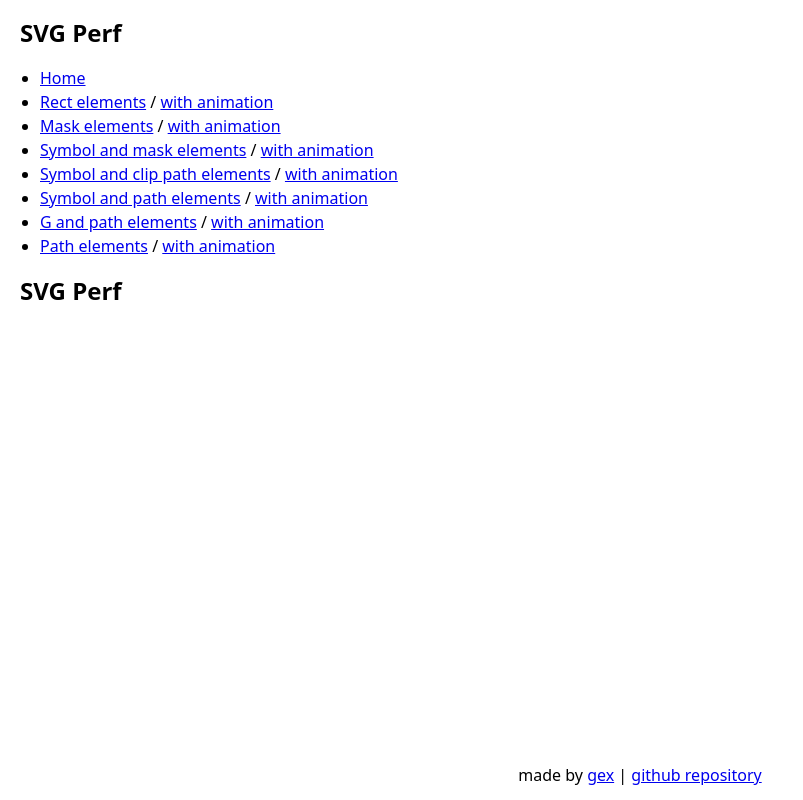
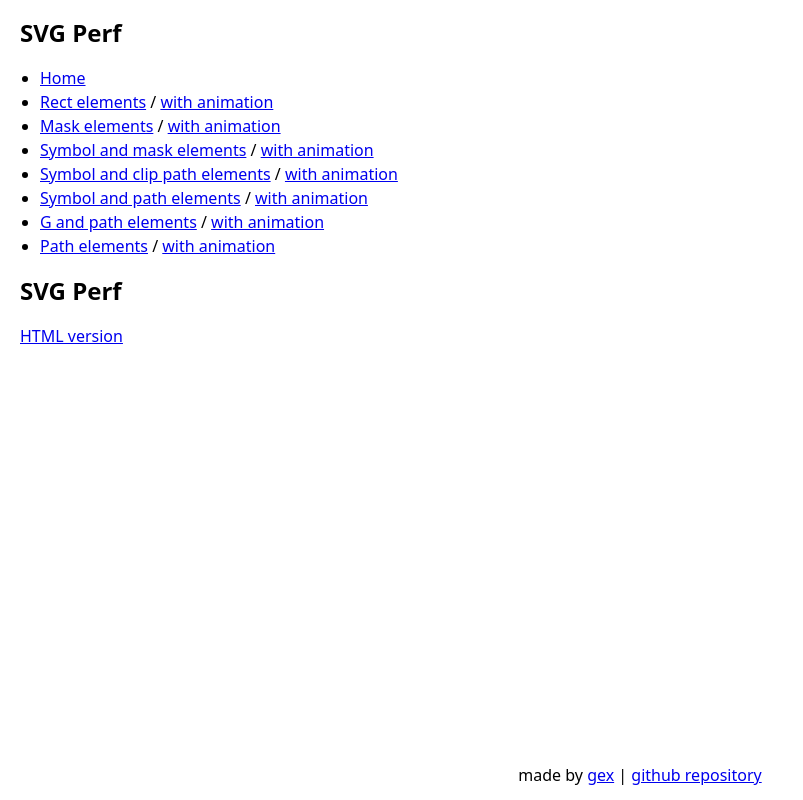
Before and after one commit to gex/svg-perf, a Gatsby site: page / in a window 1280 px wide. Shown: the whole page, without its empty margins (0-803 px from the left). Built offline with nearby package versions, Linux system fonts and the light colour scheme; Gatsby itself is replaced by a stand-in of ours.

Commit message:
add link to the html version
- add missing dev dependency

```diff
--- a/package.json
+++ b/package.json
@@ -18,6 +18,7 @@
     "react-dom": "^16.13.1"
   },
   "devDependencies": {
+    "prettier": "^2.0.5",
     "vercel": "^19.1.1"
   }
 }
--- a/src/pages/index.js
+++ b/src/pages/index.js
@@ -4,6 +4,9 @@ import Layout from '../components/Layout'
 const Index = () => (
   <Layout>
     <h1>SVG Perf</h1>
+    <p>
+      <a href="https://gex.github.io/html-perf/">HTML version</a>
+    </p>
   </Layout>
 )
 
```
